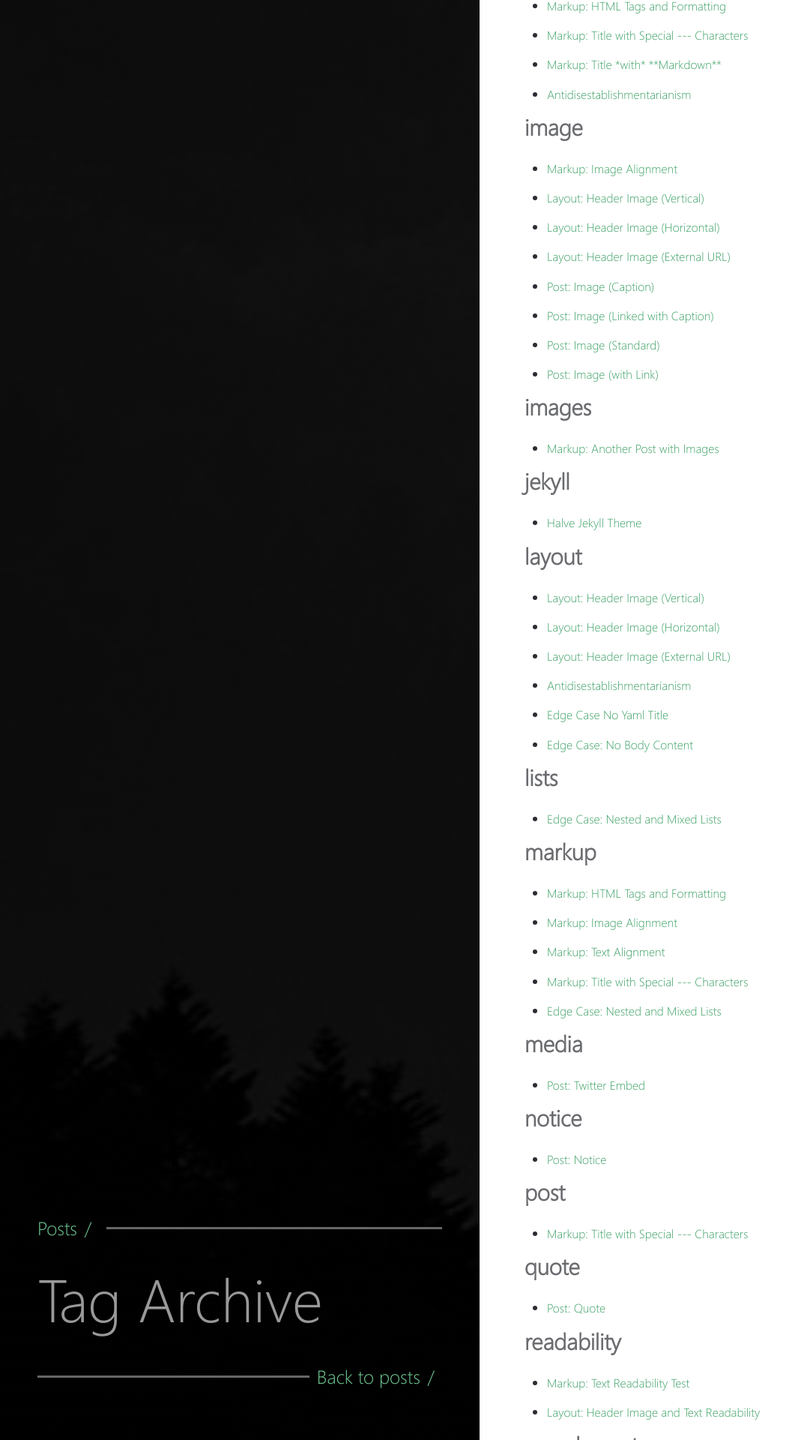
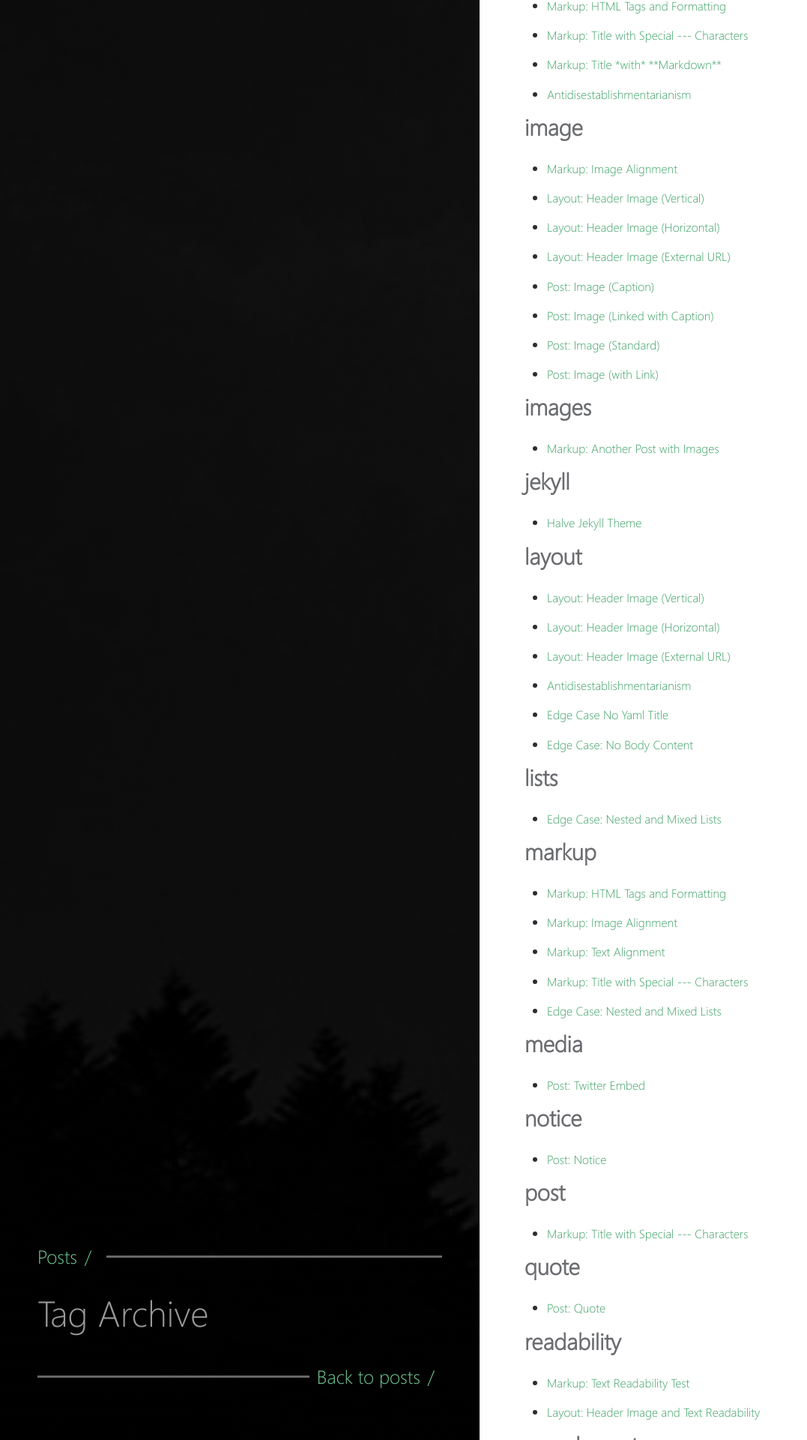
Before and after one commit to amescher/Halve2, a Jekyll site: the page built from _pages/tags.md, in a window 1280 px wide. Shown: the part 3080-5000 px from the top of the page at 75% size, without its empty margins (0-1077 px from the left). Built offline with Jekyll 4.4.1, drawn with Linux system fonts in a browser that asks for light colours.

Commit message:
Change Font size of Post Header

```diff
--- a/assets/_sass/_site.scss
+++ b/assets/_sass/_site.scss
@@ -593,7 +593,7 @@ canvas {
     position: relative;
     left: auto;
     bottom: auto;
-    font-size: 80px;
+    font-size: 48px;
   }
   .tags > li {
     background: none;
```
